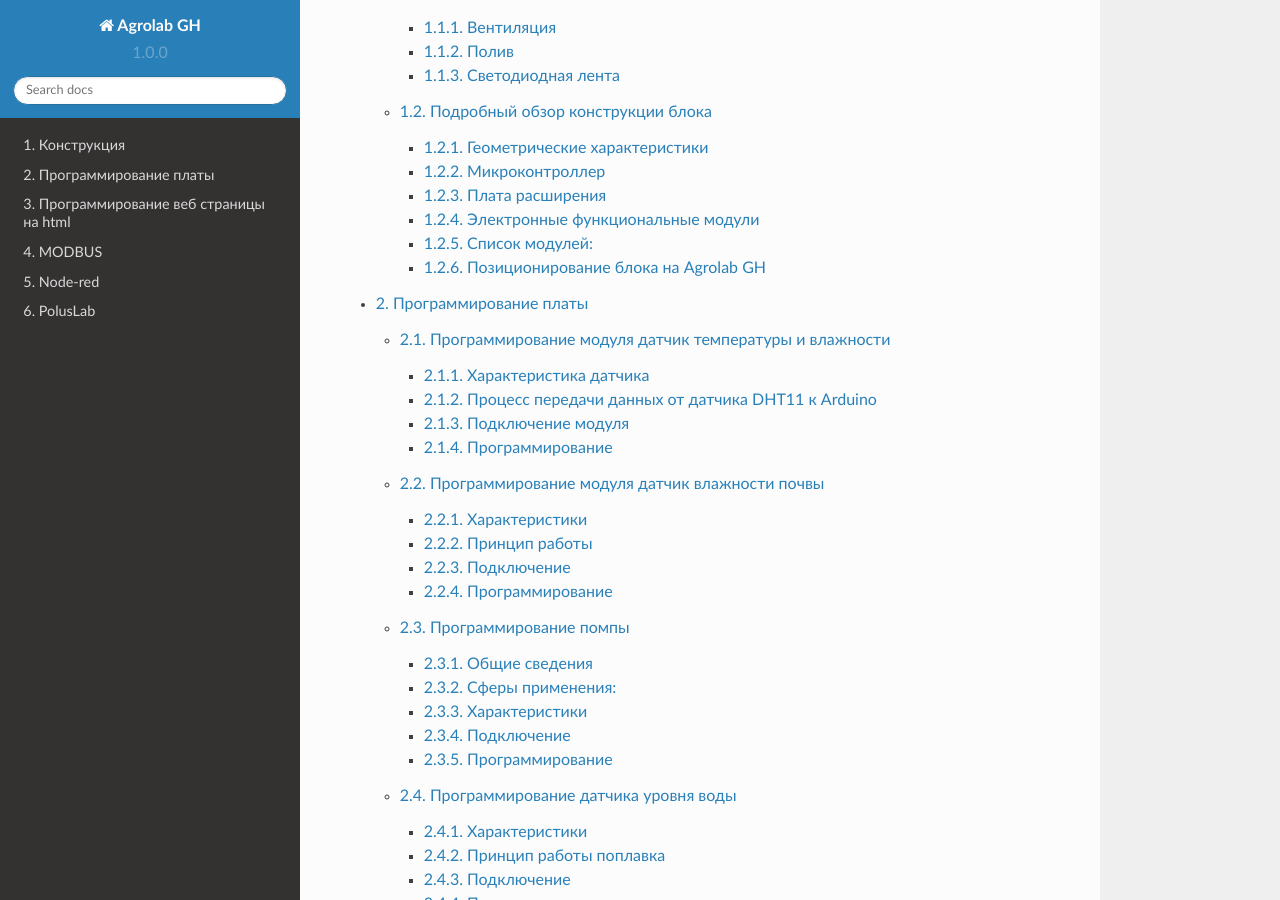
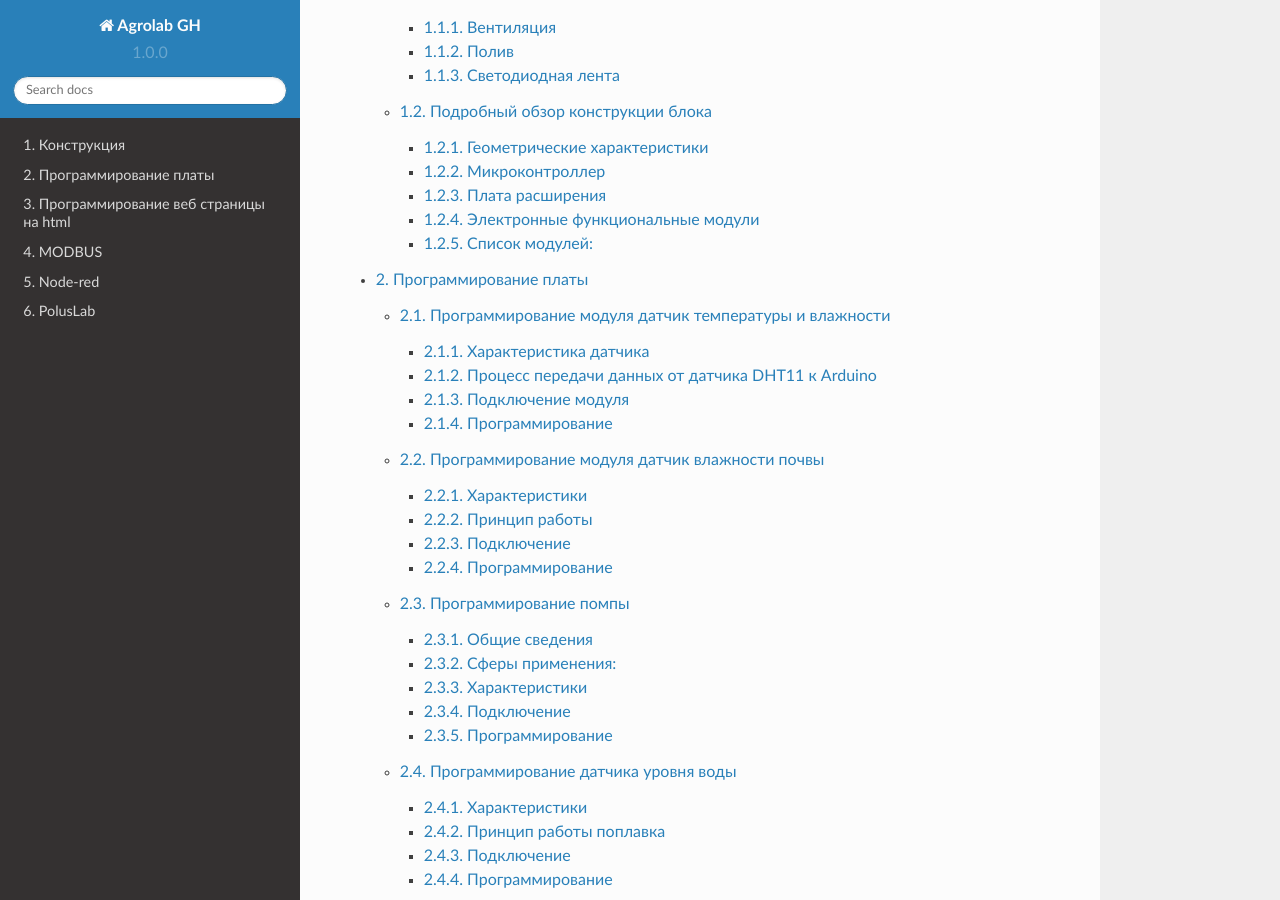
Before and after one commit to BBanwz/book_AL_GH, a Sphinx documentation site: the page built from docs/source/index.rst, in a window 1280 px wide and 900 px high, scrolled down 634 px. Built offline with Sphinx 7.4.7 and the Read the Docs theme 2.0.0, drawn with Linux system fonts in a browser that asks for light colours.

Commit message:
Update 2controlUnit.rst

```diff
--- a/docs/source/1construction/2controlUnit.rst
+++ b/docs/source/1construction/2controlUnit.rst
@@ -252,14 +252,6 @@ LCD (``жидкокристаллический дисплей``) - это те
     </div>
 
 
-Позиционирование блока на Agrolab GH
-~~~~~~~~~~~~~~~~~~~~~~~~~~~~~~~~~
-
-.. figure:: images/12.png
-       :width: 60%
-       :align: center
-       :alt: Позиционирование блока на Agrolab GH
-
 .. raw:: html
 
     <div style="position: relative; padding-bottom: 56.25%; height: 0; overflow: hidden; max-width: 100%; height: auto;">
```
